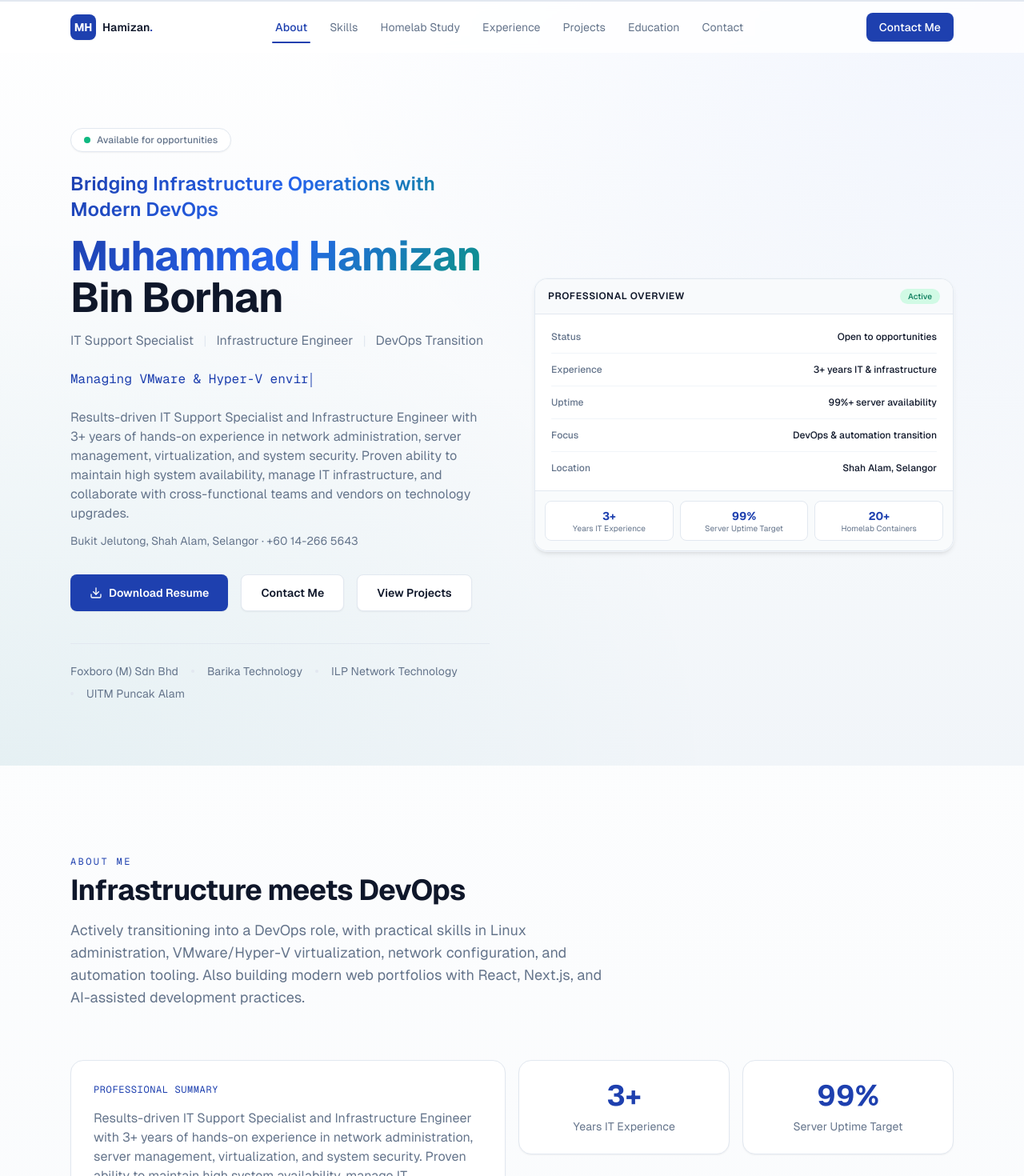
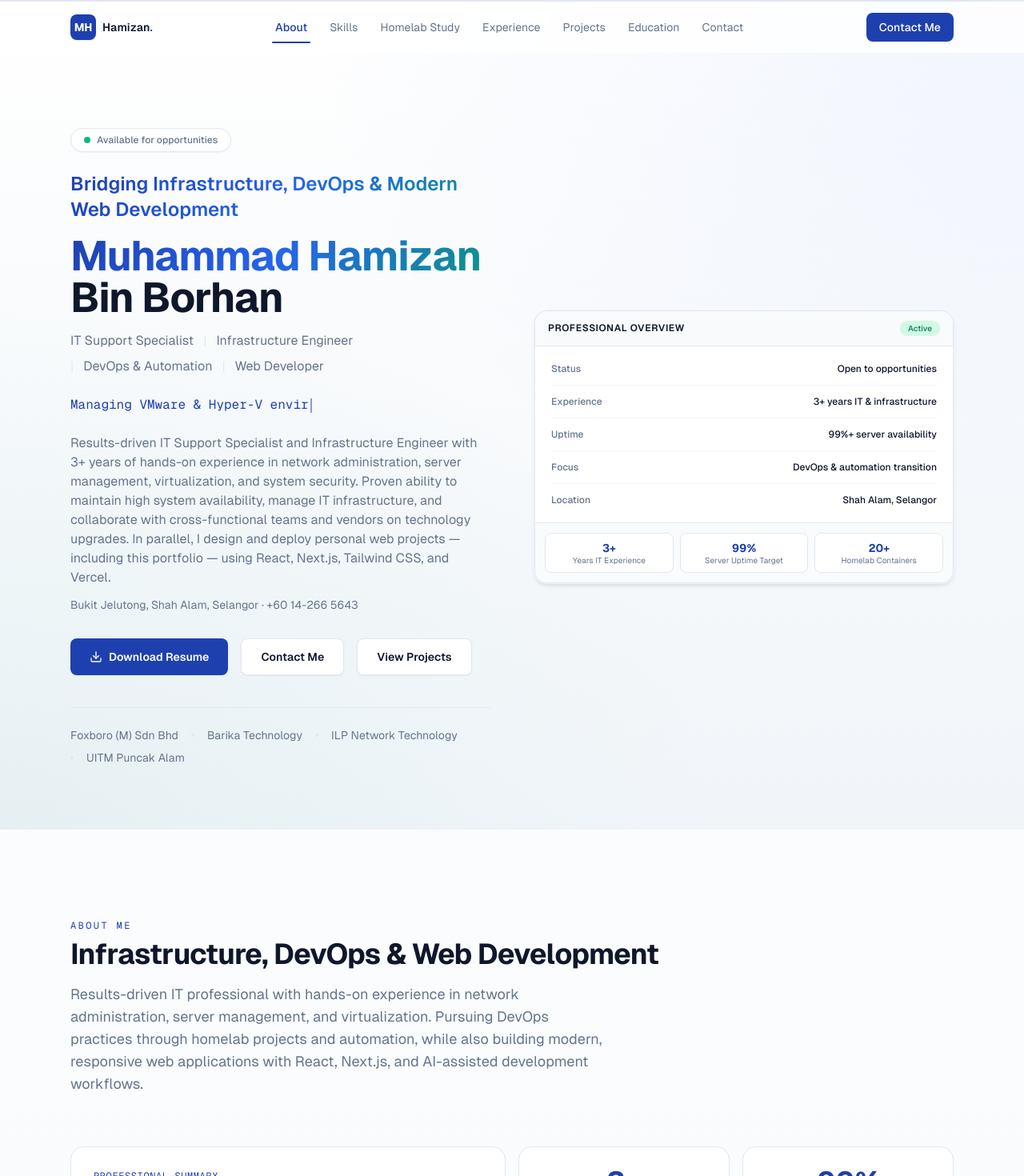
Before and after one commit to hamizan24/Hamizan_Resume, a Next.js app: page / in a window 1280 px wide. Shown: the top 1470 px of the page at 80% size. Built offline with nearby package versions, Linux system fonts and the light colour scheme.

Commit message:
Update abour me

```diff
--- a/src/components/sections/About.tsx
+++ b/src/components/sections/About.tsx
@@ -12,7 +12,7 @@ export default function About() {
           <SectionHeading
             id="about-heading"
             label="About Me"
-            title="Infrastructure meets DevOps"
+            title="Infrastructure, DevOps & Web Development"
             subtitle={profile.about}
           />
         </Reveal>
--- a/src/components/sections/Hero.tsx
+++ b/src/components/sections/Hero.tsx
@@ -56,7 +56,7 @@ export default function Hero() {
                   "Maintaining 99%+ server uptime...",
                   "Managing VMware & Hyper-V environments...",
                   "Building DevOps & CI/CD skills...",
-                  "Automating infrastructure workflows...",
+                  "Developing React & Next.js applications...",
                 ]}
               />
             </p>
--- a/src/data/portfolio.ts
+++ b/src/data/portfolio.ts
@@ -3,22 +3,23 @@ export const profile = {
   roles: [
     "IT Support Specialist",
     "Infrastructure Engineer",
-    "DevOps Transition",
+    "DevOps & Automation",
+    "Web Developer",
   ],
   location: "Bukit Jelutong, Shah Alam, Selangor",
   phone: "+60 14-266 5643",
   intro:
-    "Results-driven IT Support Specialist and Infrastructure Engineer with 3+ years of hands-on experience in network administration, server management, virtualization, and system security. Proven ability to maintain high system availability, manage IT infrastructure, and collaborate with cross-functional teams and vendors on technology upgrades.",
+    "Results-driven IT Support Specialist and Infrastructure Engineer with 3+ years of hands-on experience in network administration, server management, virtualization, and system security. Proven ability to maintain high system availability, manage IT infrastructure, and collaborate with cross-functional teams and vendors on technology upgrades. In parallel, I design and deploy personal web projects — including this portfolio — using React, Next.js, Tailwind CSS, and Vercel.",
   about:
-    "Actively transitioning into a DevOps role, with practical skills in Linux administration, VMware/Hyper-V virtualization, network configuration, and automation tooling. Also building modern web portfolios with React, Next.js, and AI-assisted development practices.",
+    "Results-driven IT professional with hands-on experience in network administration, server management, and virtualization. Pursuing DevOps practices through homelab projects and automation, while also building modern, responsive web applications with React, Next.js, and AI-assisted development workflows.",
   email: "hamizan.borhan2000@gmail.com",
   linkedin: "https://www.linkedin.com/in/muhammad-hamizan-borhan",
   github: "https://github.com/hamizan24",
   whatsapp: "https://wa.me/60142665643",
   resumeUrl: "/resume.pdf",
   footerTagline:
-    "Building reliable infrastructure, automating workflows, and creating modern digital solutions.",
-  tagline: "Bridging Infrastructure Operations with Modern DevOps",
+    "Building reliable infrastructure, automating workflows, and shipping modern web applications.",
+  tagline: "Bridging Infrastructure, DevOps & Modern Web Development",
 } as const;
 
 export const socialProof = [
```
